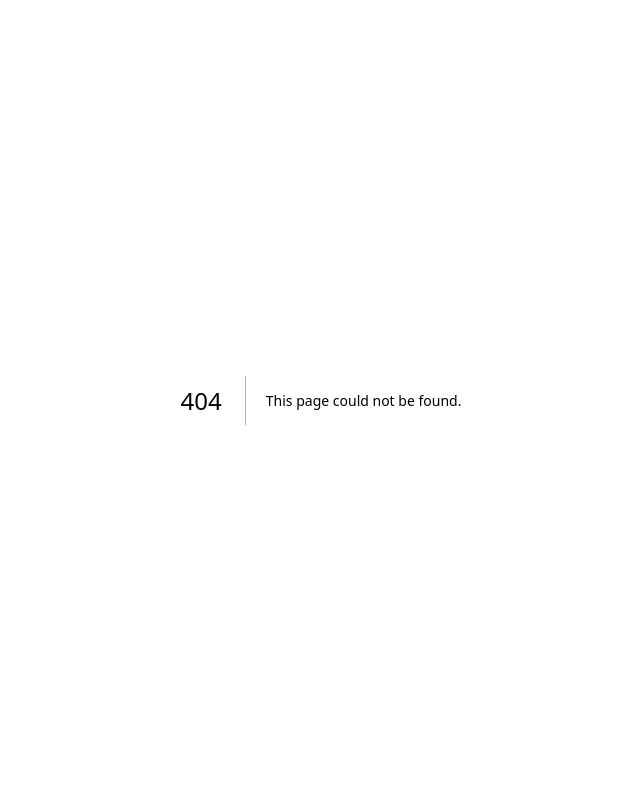
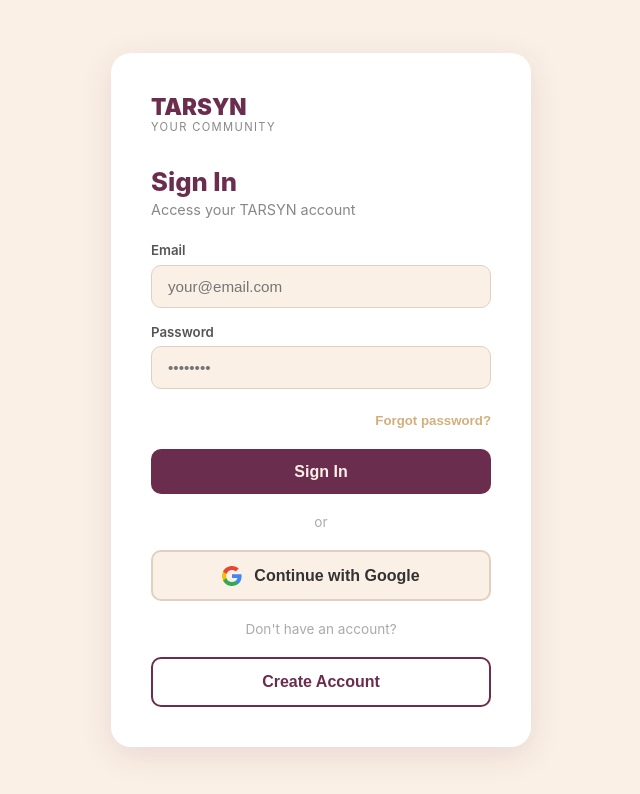
Before and after one commit to Rachelejr/tarsyn-app, a Next.js app: page /login in a window 1280 px wide. Before the commit this address had no page. Shown: the top 794 px of the page, without its empty margins (319-959 px from the left). Built offline with nearby package versions, Linux system fonts and the light colour scheme.

Commit message:
restore working login

```diff
--- /dev/null
+++ b/src/app/login/page.tsx
@@ -0,0 +1,94 @@
+'use client';
+
+import { useState } from 'react';
+import { useRouter } from 'next/navigation';
+import { auth, db } from '@/lib/firebase';
+import { signInWithEmailAndPassword, GoogleAuthProvider, signInWithPopup } from 'firebase/auth';
+import { doc, setDoc } from 'firebase/firestore';
+
+export default function LoginPage() {
+  const router = useRouter();
+  const [email, setEmail] = useState('');
+  const [password, setPassword] = useState('');
+  const [error, setError] = useState('');
+  const [loading, setLoading] = useState(false);
+
+  const handleLogin = async (e: React.FormEvent) => {
+    e.preventDefault();
+    setError('');
+    setLoading(true);
+    try {
+      await signInWithEmailAndPassword(auth, email, password);
+      window.location.href = '/dashboard';
+    } catch (err: any) {
+      const msg: Record<string, string> = {
+        'auth/user-not-found': 'No account found with this email.',
+        'auth/wrong-password': 'Incorrect password.',
+        'auth/invalid-email': 'Invalid email address.',
+        'auth/invalid-credential': 'Invalid email or password.',
+        'auth/too-many-requests': 'Too many attempts. Please try again later.',
+      };
+      setError(msg[err.code] || 'Login error. Please try again.');
+    } finally {
+      setLoading(false);
+    }
+  };
+
+  const handleGoogle = async () => {
+    setError('');
+    setLoading(true);
+    try {
+      const provider = new GoogleAuthProvider();
+      await signInWithPopup(auth, provider);
+      window.location.href = '/dashboard';
+    } catch {
+      setError('Google sign-in error. Please try again.');
+    } finally {
+      setLoading(false);
+    }
+  };
+
+  return (
+    <div style={{ minHeight: '100vh', background: '#FAF0E6', display: 'flex', alignItems: 'center', justifyContent: 'center', padding: '1rem', fontFamily: 'Inter, sans-serif' }}>
+      <div style={{ background: '#fff', borderRadius: '20px', padding: '2.5rem', width: '100%', maxWidth: '420px', boxShadow: '0 8px 32px rgba(107,45,78,0.12)' }}>
+        <div style={{ marginBottom: '2rem' }}>
+          <p style={{ margin: 0, fontWeight: 900, fontSize: '1.4rem', color: '#6B2D4E' }}>TARSYN</p>
+          <p style={{ margin: 0, fontSize: '0.7rem', color: '#888', letterSpacing: '0.12em' }}>YOUR COMMUNITY</p>
+        </div>
+        <h1 style={{ fontSize: '1.6rem', fontWeight: 800, color: '#6B2D4E', margin: '0 0 0.25rem' }}>Sign In</h1>
+        <p style={{ color: '#888', margin: '0 0 1.5rem', fontSize: '0.9rem' }}>Access your TARSYN account</p>
+        {error && <div style={{ background: '#F8D7DA', color: '#721C24', border: '1px solid #F5C6CB', borderRadius: '8px', padding: '0.75rem 1rem', fontSize: '0.88rem', marginBottom: '1rem' }}>{error}</div>}
+        <form onSubmit={handleLogin}>
+          <div style={{ marginBottom: '1rem' }}>
+            <label style={{ display: 'block', fontSize: '0.83rem', fontWeight: 600, color: '#555', marginBottom: '0.4rem' }}>Email</label>
+            <input style={{ width: '100%', padding: '0.75rem 1rem', border: '1.5px solid #E0D0C0', borderRadius: '10px', fontSize: '0.95rem', background: '#FAF0E6', color: '#333', outline: 'none', boxSizing: 'border-box' }}
+              type="email" placeholder="your@email.com" value={email} onChange={e => setEmail(e.target.value)} required />
+          </div>
+          <div style={{ marginBottom: '1.25rem' }}>
+            <label style={{ display: 'block', fontSize: '0.83rem', fontWeight: 600, color: '#555', marginBottom: '0.4rem' }}>Password</label>
+            <input style={{ width: '100%', padding: '0.75rem 1rem', border: '1.5px solid #E0D0C0', borderRadius: '10px', fontSize: '0.95rem', background: '#FAF0E6', color: '#333', outline: 'none', boxSizing: 'border-box' }}
+              type="password" placeholder="••••••••" value={password} onChange={e => setPassword(e.target.value)} required />
+          </div>
+          <div style={{ textAlign: 'right', marginBottom: '1.25rem' }}>
+            <button type="button" style={{ background: 'none', border: 'none', color: '#D4AF7A', fontSize: '0.83rem', fontWeight: 600, cursor: 'pointer' }} onClick={() => router.push('/forgot-password')}>Forgot password?</button>
+          </div>
+          <button type="submit" disabled={loading} style={{ width: '100%', padding: '0.85rem', background: '#6B2D4E', color: '#FAF0E6', border: 'none', borderRadius: '10px', fontSize: '1rem', fontWeight: 700, cursor: 'pointer', opacity: loading ? 0.7 : 1 }}>
+            {loading ? 'Signing in...' : 'Sign In'}
+          </button>
+        </form>
+        <div style={{ textAlign: 'center', margin: '1.25rem 0', color: '#aaa', fontSize: '0.85rem' }}>or</div>
+        <button onClick={handleGoogle} disabled={loading} style={{ width: '100%', padding: '0.85rem', background: '#FAF0E6', color: '#333', border: '2px solid #E0D0C0', borderRadius: '10px', fontSize: '1rem', fontWeight: 600, cursor: 'pointer', display: 'flex', alignItems: 'center', justifyContent: 'center', gap: '0.75rem' }}>
+          <svg width="20" height="20" viewBox="0 0 18 18">
+            <path fill="#4285F4" d="M17.64 9.2c0-.637-.057-1.251-.164-1.84H9v3.481h4.844c-.209 1.125-.843 2.078-1.796 2.717v2.258h2.908c1.702-1.567 2.684-3.874 2.684-6.615z" />
+            <path fill="#34A853" d="M9 18c2.43 0 4.467-.806 5.956-2.184l-2.908-2.258c-.806.54-1.837.86-3.048.86-2.344 0-4.328-1.584-5.036-3.711H.957v2.332C2.438 15.983 5.482 18 9 18z" />
+            <path fill="#FBBC05" d="M3.964 10.707c-.18-.54-.282-1.117-.282-1.707s.102-1.167.282-1.707V4.961H.957C.347 6.175 0 7.55 0 9s.348 2.825.957 4.039l3.007-2.332z" />
+            <path fill="#EA4335" d="M9 3.58c1.321 0 2.508.454 3.44 1.345l2.582-2.58C13.463.891 11.426 0 9 0 5.482 0 2.438 2.017.957 4.961L3.964 7.293C4.672 5.166 6.656 3.58 9 3.58z" />
+          </svg>
+          Continue with Google
+        </button>
+        <div style={{ textAlign: 'center', margin: '1.25rem 0', color: '#aaa', fontSize: '0.85rem' }}>Don't have an account?</div>
+        <button onClick={() => router.push('/register')} style={{ width: '100%', padding: '0.85rem', background: 'transparent', color: '#6B2D4E', border: '2px solid #6B2D4E', borderRadius: '10px', fontSize: '1rem', fontWeight: 700, cursor: 'pointer' }}>Create Account</button>
+      </div>
+    </div>
+  );
+}
```
